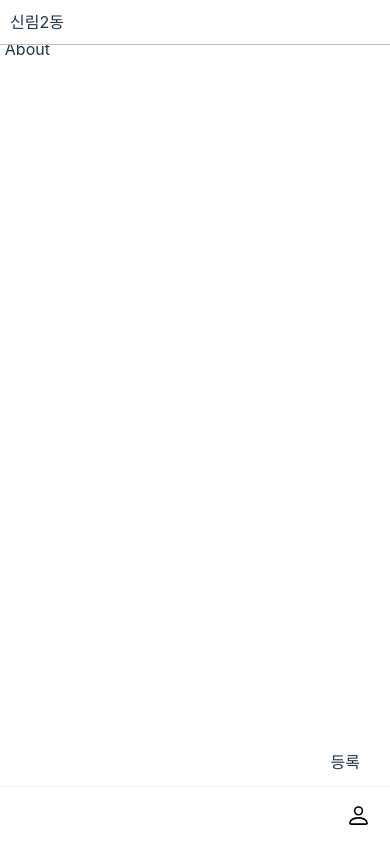
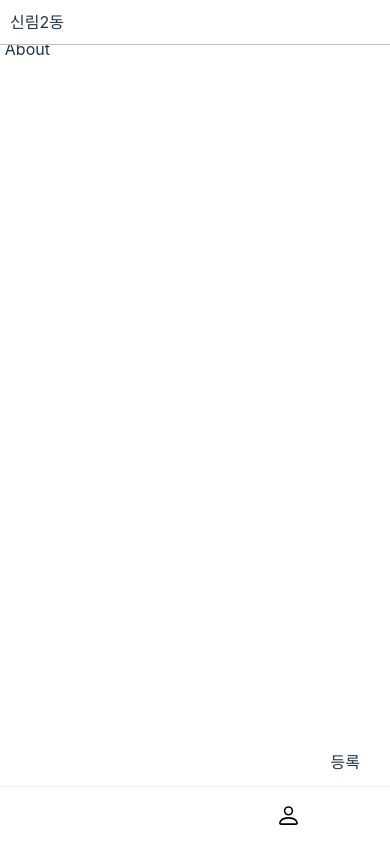
Before and after one commit to mothcar/coupon_egg, a React (Vite) app: page /about in a window 390 px wide. Built offline with nearby package versions, Linux system fonts and the light colour scheme; some icons are missing.

Commit message:
bottom nav : space-around

```diff
--- a/src/components/NavBar.jsx
+++ b/src/components/NavBar.jsx
@@ -1,23 +1,21 @@
-import { Link } from 'react-router-dom';
-import './NavBar.scss';
-import Icon from './Icon';
+import { Link } from "react-router-dom";
+import "./NavBar.scss";
+import Icon from "./Icon";
 import { BsPerson } from "react-icons/bs";
 
 export default function NavBar() {
   return (
     <div id="navbar">
       <header>
-        <nav>
+        <nav className="items-center">
           <h3>신림2동</h3>
 
-          <ul className='items-center'>
+          <ul className="">
             <li><Link to="/home" replace><span>Home</span> <Icon name="home" /></Link></li>
-            {/* <li><Link to="/about" replace><span>About</span> <Icon name="about" /></Link></li>
-            <li><Link to="/contact" replace><span>Contact</span> <Icon name="contact" /></Link></li> */}
             <li><Link to="/login" replace><span>Log in</span> <BsPerson style={{fontSize: 25}} /></Link></li>
           </ul>
         </nav>
       </header>
     </div>
-  )
+  );
 }
--- a/src/components/NavBar.scss
+++ b/src/components/NavBar.scss
@@ -56,7 +56,7 @@
         bottom: 0;
         left: 0;
         width: 100%;
-        justify-content: space-between;
+        justify-content: space-around;
         padding: 1em 5vw;
         box-shadow: 0 0 1px 0px #00000061;
         z-index: 10;
```
